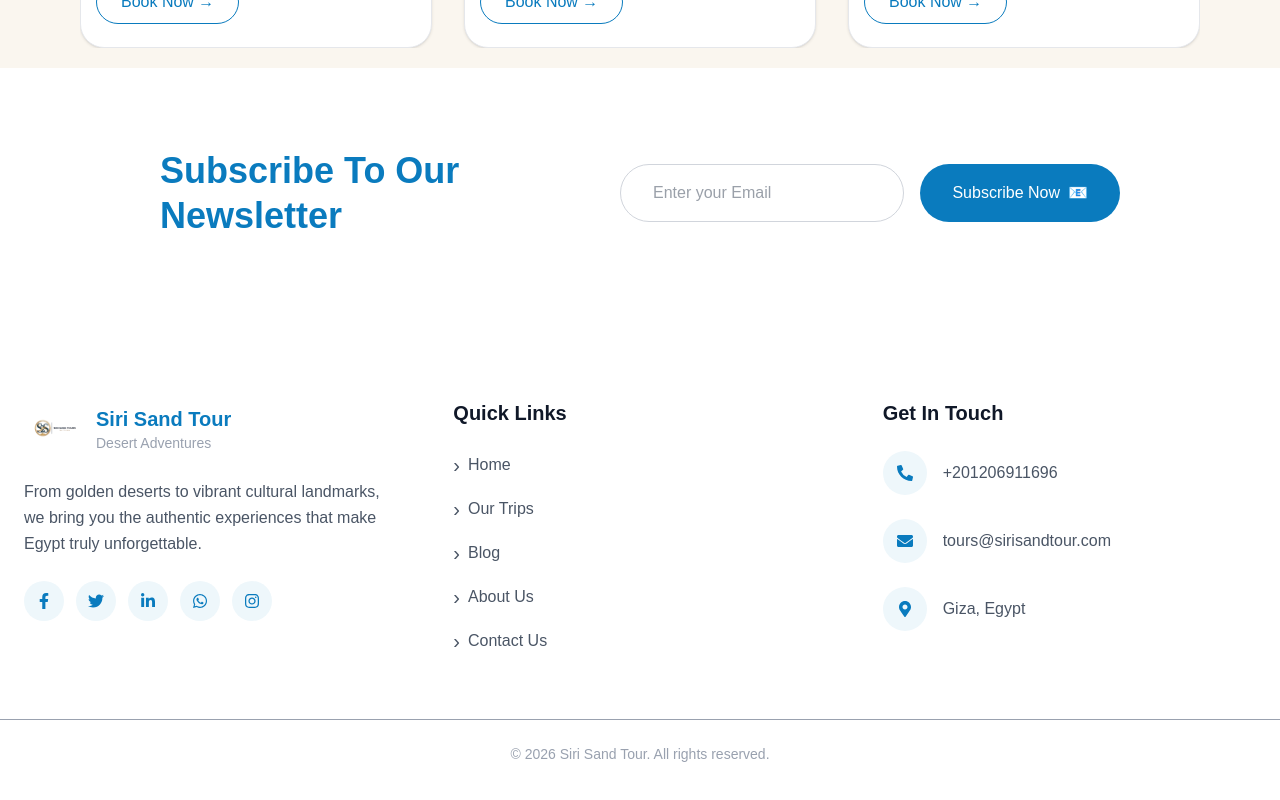
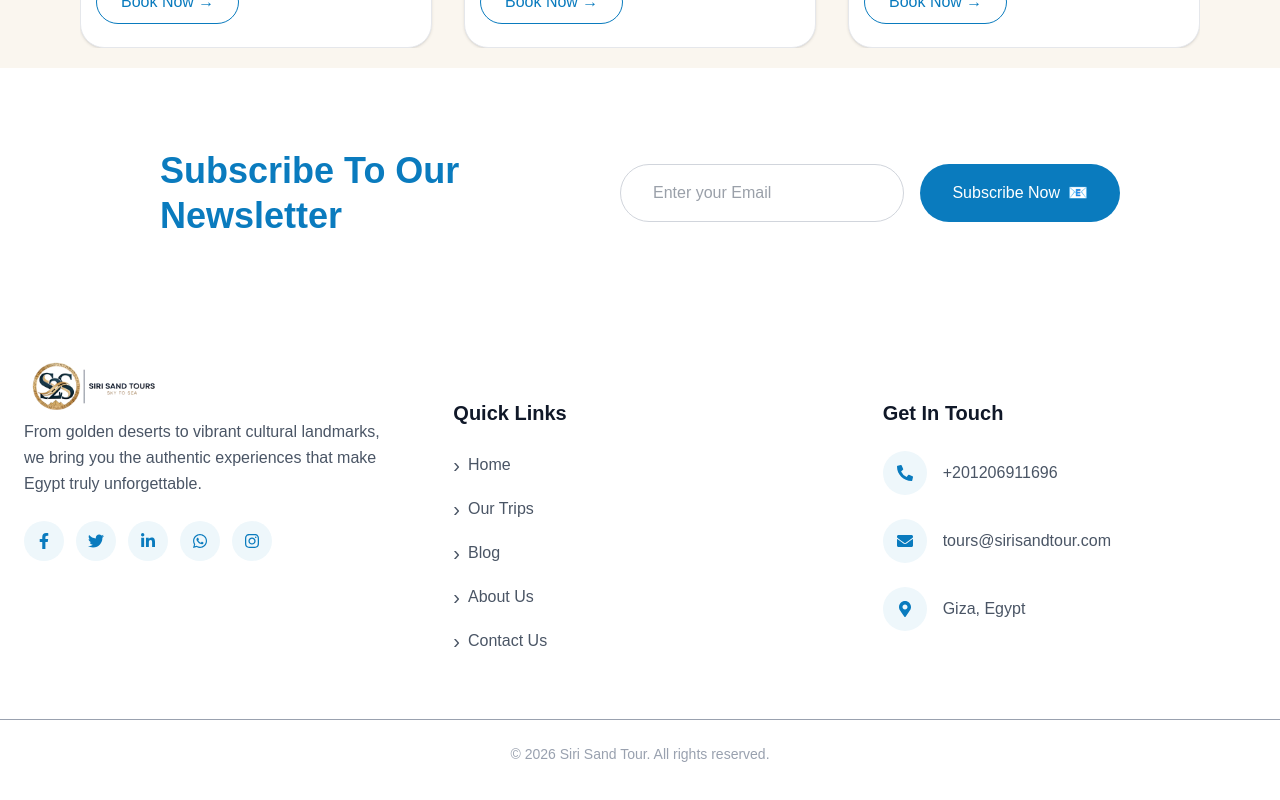
Before and after one commit to OJaybit/sirisand, a Next.js app: page / in a window 1280 px wide. Shown: the part 7138-7938 px from the top of the page. Built offline with nearby package versions, Linux system fonts and the light colour scheme.

Commit message:
logo size

```diff
--- a/app/components/Footer.tsx
+++ b/app/components/Footer.tsx
@@ -20,24 +20,17 @@ export default function Footer() {
 
         {/* Brand */}
         <div>
-          <div className="flex items-center gap-3 mb-5">
+          <div className="flex items-center -ml-6 gap-3 -mt-25  mb-5">
             <Image
               src="/logo.png"
               alt="Siri Sand Tour"
-              width={60}
+              width={180}
               height={60}
             />
-            <div>
-              <h2 className="text-xl font-semibold text-[#0A7BBE]">
-                Siri Sand Tour
-              </h2>
-              <p className="text-sm text-gray-400">
-                Desert Adventures
-              </p>
-            </div>
+
           </div>
 
-          <p className="text-gray-600 leading-relaxed mb-6">
+          <p className="text-gray-600 leading-relaxed -mt-20 mb-6">
            From golden deserts to vibrant cultural landmarks, we bring you the authentic experiences that make Egypt truly unforgettable.
           </p>
 
```
